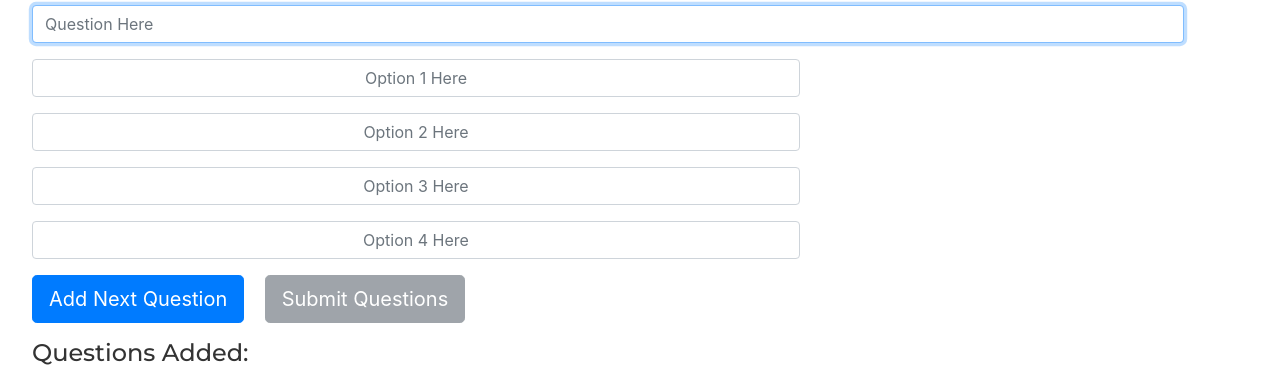
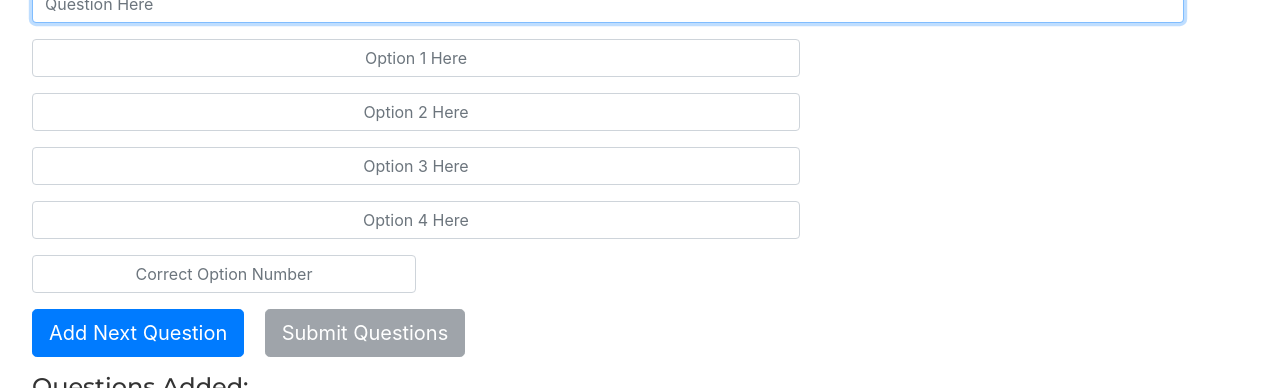
Before and after one commit to Surya-Kumar-03/Quick-Quizizz, a plain HTML site: page examiner.html in a window 1280 px wide. Shown: the part 255-643 px from the top of the page. Drawn offline with nearby package versions, Linux system fonts and the light colour scheme.

Commit message:
added option number

```diff
--- a/css/styles.css
+++ b/css/styles.css
@@ -391,6 +391,8 @@ body {
 #left{
   padding-top: 1rem;
   padding-left: 1rem;
+  margin-bottom: 0;
+  padding-bottom: 0.3rem;
   font-size:x-large;
 }
 
@@ -401,6 +403,16 @@ body {
 
 #usr::placeholder{
   text-align: left;
+}
+
+#option-add2{
+  margin-top: 1rem;
+  width: 30vw;
+  margin-left: 1rem;
+}
+
+#option-add2::placeholder{
+  text-align: center;
 }
 
 #option-add{
--- a/examiner.html
+++ b/examiner.html
@@ -61,28 +61,30 @@
         class="form-control"
         id="option-add"
         placeholder="Option 1 Here"
-        autofocus
       />
       <input
         type="text"
         class="form-control"
         id="option-add"
         placeholder="Option 2 Here"
-        autofocus
       />
       <input
         type="text"
         class="form-control"
         id="option-add"
         placeholder="Option 3 Here"
-        autofocus
       />
       <input
         type="text"
         class="form-control"
         id="option-add"
         placeholder="Option 4 Here"
-        autofocus
+      />
+      <input
+        type="text"
+        class="form-control"
+        id="option-add2"
+        placeholder="Correct Option Number"
       />
       <div>
         <a
@@ -99,7 +101,6 @@
           aria-disabled="true"
           >Submit Questions</a
         >
-
       </div>
       <h1 class="caption" id="left">Questions Added:</h1>
       <h1 class="hud-main-text qno" id="score">1/10</h1>
```
